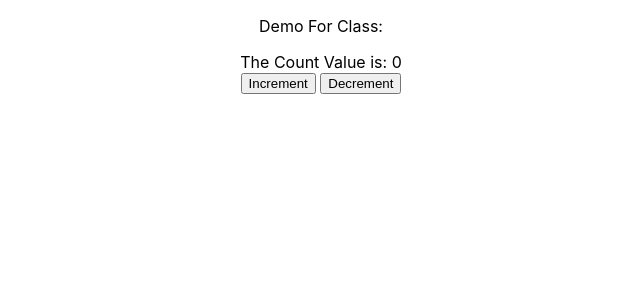
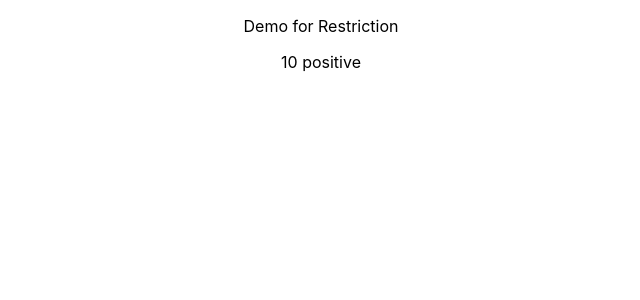
Before and after one commit to rahull0354/TS-Tutorial, a React (Create React App) app: page / in a window 1280 px wide. Shown: the top 300 px of the page, without its empty margins (319-959 px from the left). Built offline with nearby package versions, Linux system fonts and the light colour scheme.

Commit message:
Added demo for restriction and generics

```diff
--- a/src/App.tsx
+++ b/src/App.tsx
@@ -18,6 +18,8 @@ import { Container } from "./components/StyleProps/Container";
 import { DomRef } from "./components/Hooks/Ref/DomRef";
 import { MutableRef } from "./components/Hooks/Ref/MutableRef";
 import { ClassCounter } from './components/class/ClassCounter';
+import { List } from "./components/Generics/List";
+import { RandomNumber } from "./components/Restriction/RandomNumber";
 
 function App() {
   const personName = {
@@ -98,7 +100,20 @@ function App() {
       {/* <MutableRef /> */}
 
       {/* Class Demo: */}
-      <ClassCounter message="The Count Value is: " />
+      {/* <ClassCounter message="The Count Value is: " /> */}
+
+      {/* Generics Demo: */}
+      {/* <List
+        items={['Iron Man', 'Captain America', 'Thor', 'Hulk', 'Black Widow', 'Hawkeye']}
+        onClick={(item) => console.log(item)}
+      />
+      <List
+        items={[1,2,3,4,5,6]}
+        onClick={(item) => console.log(item)}
+      /> */}
+
+      {/* Restriction Demo: */}
+      <RandomNumber value={10} isPositive />
     </div>
   );
 }
--- /dev/null
+++ b/src/components/Generics/List.tsx
@@ -0,0 +1,20 @@
+type ListProps = {
+    items: string[] | number[],
+    onClick: (value: string | number) => void
+}
+
+export const List = ({items, onClick}: ListProps) => {
+    return (
+        <div>
+            <p>Demo for Generics</p>
+            <h2>List Of Events</h2>
+            {items.map((item, index) => {
+                return (
+                    <div key={index} onClick={() => onClick(item)}>
+                        {item}
+                    </div>
+                )
+            })}
+        </div>
+    )
+}
--- /dev/null
+++ b/src/components/Restriction/RandomNumber.tsx
@@ -0,0 +1,38 @@
+type RandomNumberType = {
+    value: number
+}
+
+type PositiveNumber = RandomNumberType & {
+    isPositive: boolean,
+    isNegative?: never,
+    isZero?: never
+}
+
+type NegativeNumber = RandomNumberType & {
+    isNegative: boolean,
+    isPositive?: never,
+    isZero?: never
+}
+
+type Zero = RandomNumberType & {
+    isZero: boolean,
+    isNegative?: never,
+    isPositive?: never
+}
+
+type RandomNumberProps = PositiveNumber | NegativeNumber | Zero
+
+export const RandomNumber = ({
+    value,
+    isPositive,
+    isNegative,
+    isZero
+}: RandomNumberProps) => {
+    return (
+        <div>
+            <p>Demo for Restriction</p>
+            {value} {isPositive && 'positive'} {isNegative && 'negative'}{' '}
+            {isZero && 'zero'}
+        </div>
+    )
+}
```
